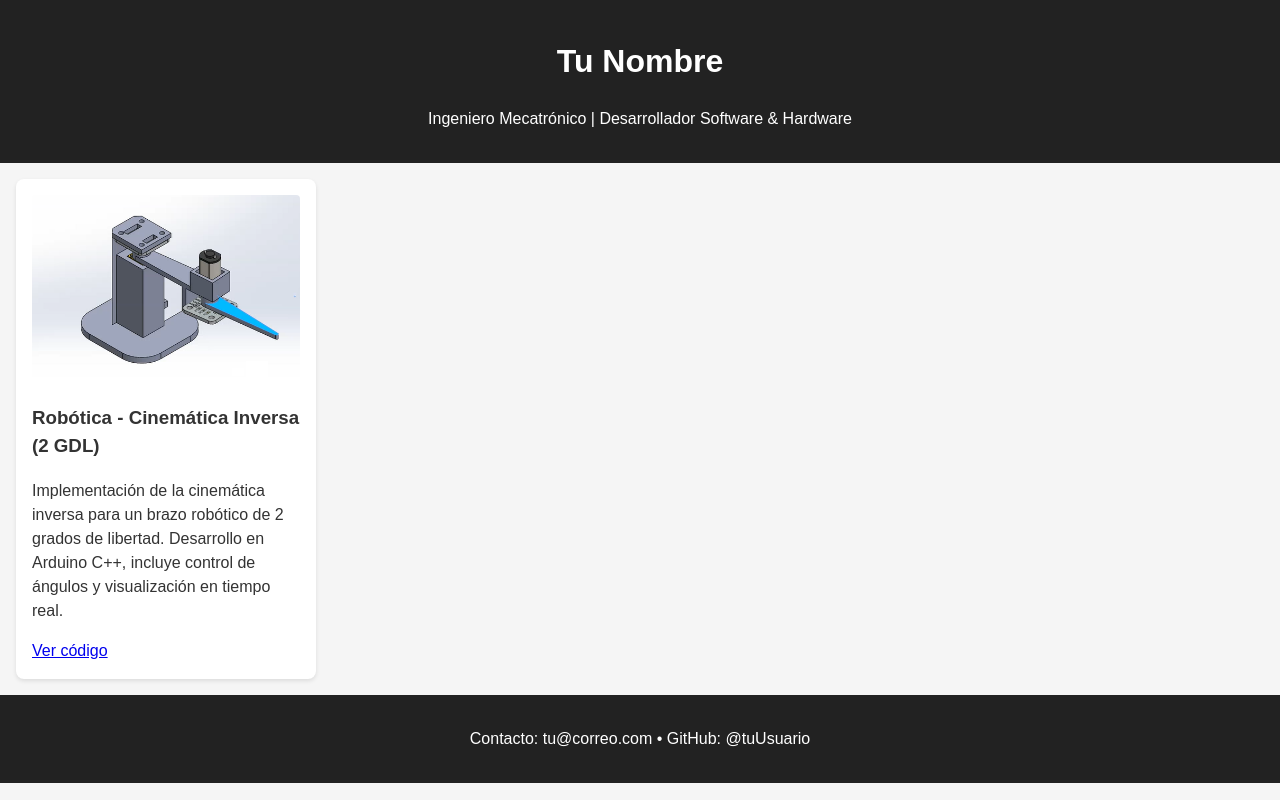
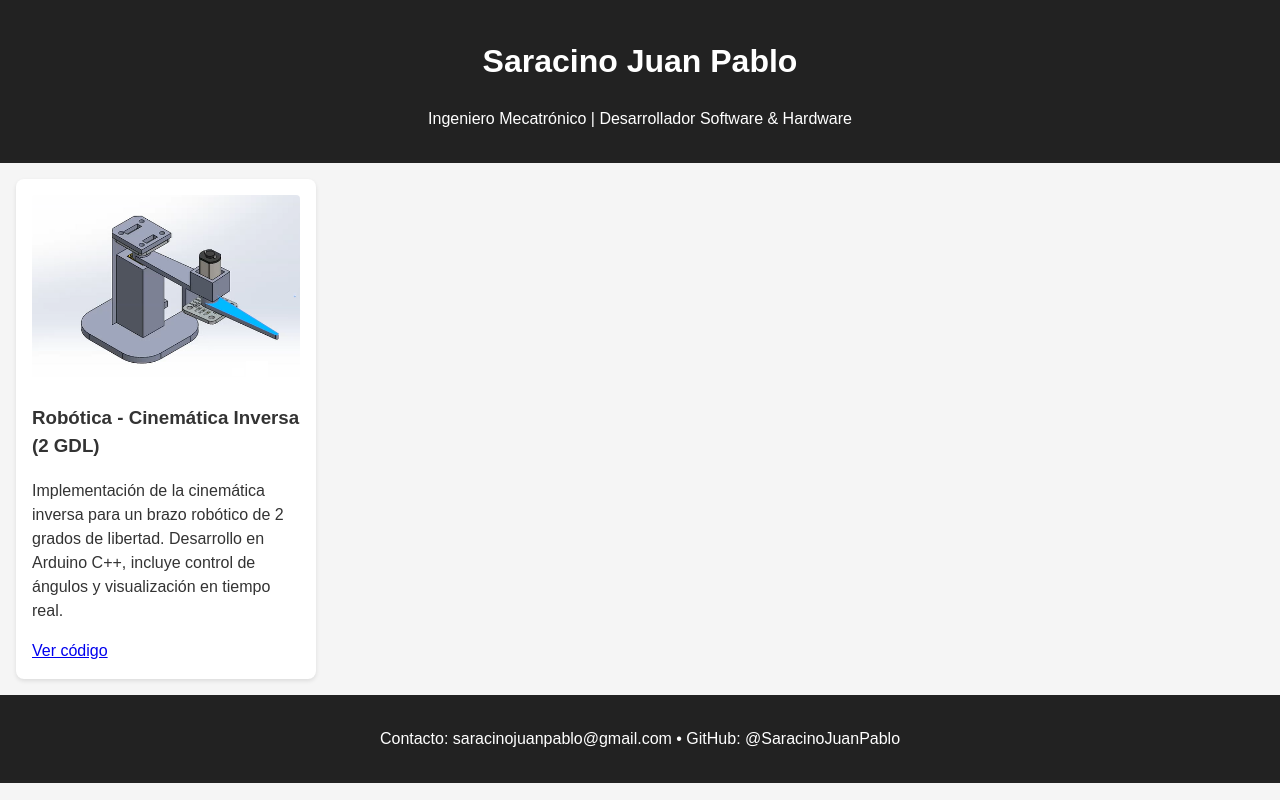
Before and after one commit to JuanPa2023/Portfolio, a plain HTML site: page index.html in a window 1280 px wide. Drawn offline with Linux system fonts and the light colour scheme.

Commit message:
Update index.html

```diff
--- a/index.html
+++ b/index.html
@@ -8,7 +8,7 @@
 </head>
 <body>
   <header>
-    <h1>Tu Nombre</h1>
+    <h1>Saracino Juan Pablo</h1>
     <p>Ingeniero Mecatrónico | Desarrollador Software & Hardware</p>
   </header>
   <main id="projects">
@@ -21,7 +21,7 @@
 
   </main>
   <footer>
-    <p>Contacto: tu@correo.com • GitHub: @tuUsuario</p>
+    <p>Contacto: saracinojuanpablo@gmail.com • GitHub: @SaracinoJuanPablo</p>
   </footer>
 </body>
 </html>
```
